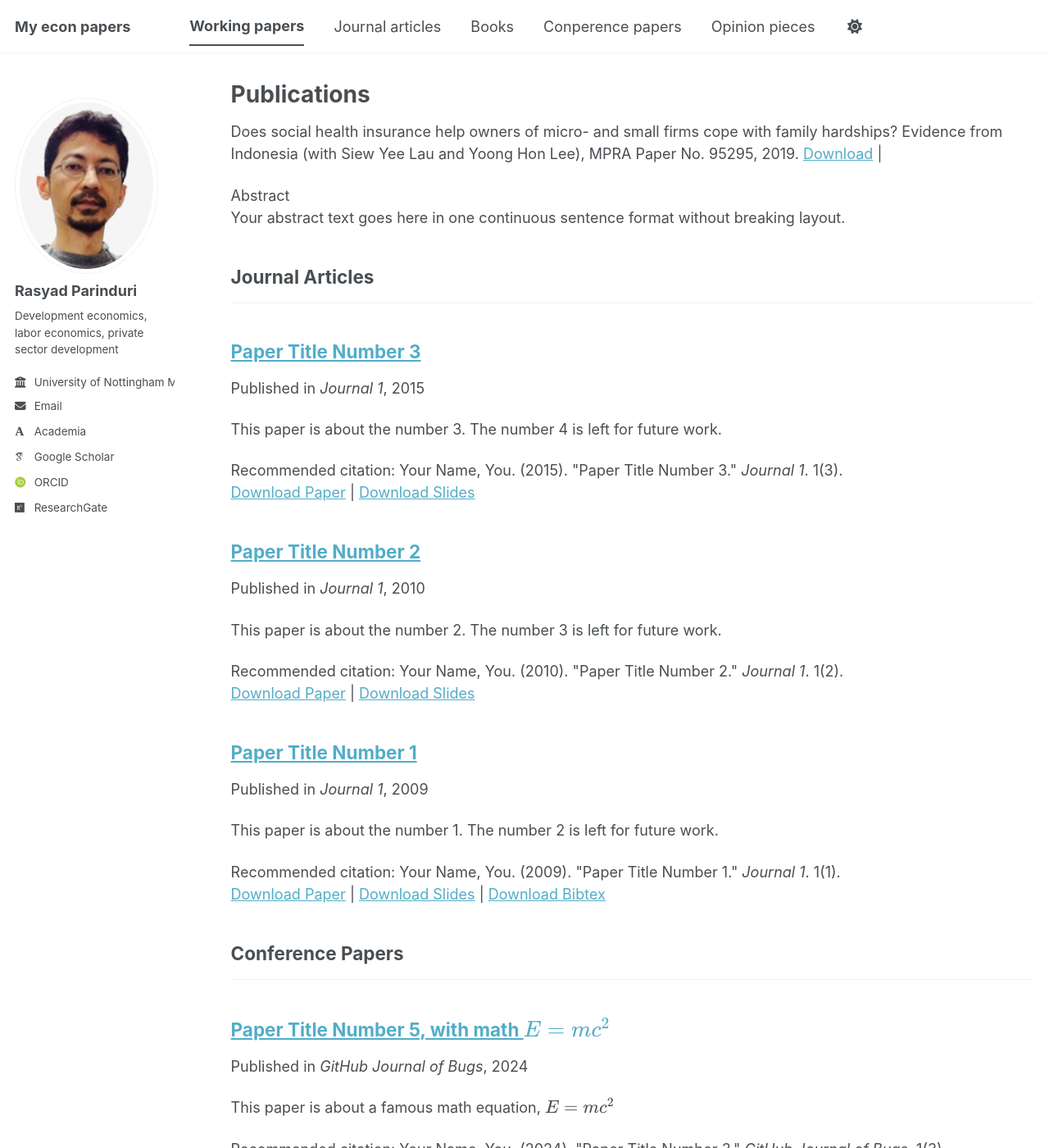
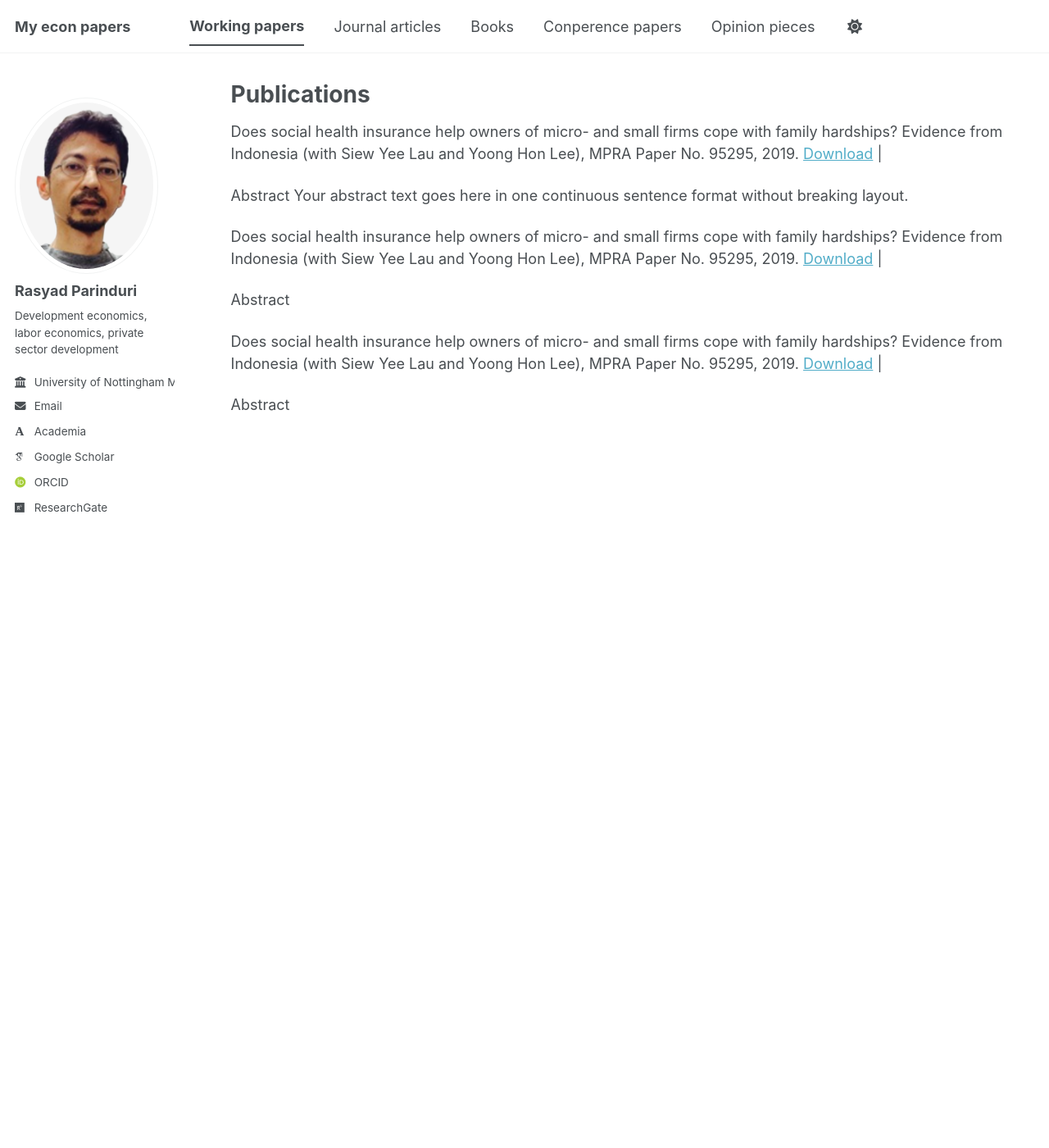
Before and after one commit to rasyadparinduri/rasyadparinduri.github.io, a Jekyll site: the page built from _pages/publications.html, in a window 1280 px wide and 1400 px high. Shown: the whole window at 82% size. Built offline with Jekyll 4.4.1, drawn with Linux system fonts in a browser that asks for light colours; some web fonts are replaced; a script bundle is joined from its source files by our own code; library files that are not in the unit come from our copies; some of the changed text lies outside the part shown.

Commit message:
Update publications.html

```diff
--- a/_pages/publications.html
+++ b/_pages/publications.html
@@ -9,40 +9,30 @@ author_profile: true
 <p>
 Does social health insurance help owners of micro- and small firms cope with family hardships?
 Evidence from Indonesia (with Siew Yee Lau and Yoong Hon Lee), MPRA Paper No. 95295, 2019. <a href="https://mpra.ub.uni-muenchen.de/95295/1/MPRA_paper_95295.pdf" target="_blank">Download</a> |
-<summary>Abstract</summary>
+<summary style="display:inline; color:inherit;">Abstract</summary>
 <span> Your abstract text goes here in one continuous sentence format without breaking layout. </span>
 </p>
 
 
+<p>
+Does social health insurance help owners of micro- and small firms cope with family hardships?
+  Evidence from Indonesia (with Siew Yee Lau and Yoong Hon Lee), MPRA Paper No. 95295, 2019.
+<a href="https://mpra.ub.uni-muenchen.de/95295/1/MPRA_paper_95295.pdf" target="_blank">Download</a> |
+<details style="display:inline;">
+  <summary style="display:inline;">Abstract</summary>
+  <span> Your abstract text goes here in one continuous sentence format without breaking layout. </span>
+</details>
+</p>
 
 
-<!--
 
-{% if site.author.googlescholar %}
-  <div class="wordwrap">You can also find my articles on <a href="{{site.author.googlescholar}}">my Google Scholar profile</a>.</div>
-{% endif %}
-
-{% include base_path %}
-
-<!-- New style rendering if publication categories are defined -->
-{% if site.publication_category %}
-  {% for category in site.publication_category  %}
-    {% assign title_shown = false %}
-    {% for post in site.publications reversed %}
-      {% if post.category != category[0] %}
-        {% continue %}
-      {% endif %}
-      {% unless title_shown %}
-        <h2>{{ category[1].title }}</h2><hr />
-        {% assign title_shown = true %}
-      {% endunless %}
-      {% include archive-single.html %}
-    {% endfor %}
-  {% endfor %}
-{% else %}
-  {% for post in site.publications reversed %}
-    {% include archive-single.html %}
-  {% endfor %}
-{% endif %}
-
--->
+<p>
+Does social health insurance help owners of micro- and small firms cope with family hardships? Evidence from Indonesia (with Siew Yee Lau and Yoong Hon Lee), MPRA Paper No. 95295, 2019.
+<a href="https://mpra.ub.uni-muenchen.de/95295/1/MPRA_paper_95295.pdf" target="_blank">Download</a> |
+<details style="display:inline;">
+  <summary style="display:inline; cursor:pointer;">
+    Abstract
+  </summary>
+  <span> Your abstract text goes here. </span>
+</details>
+</p>
```
